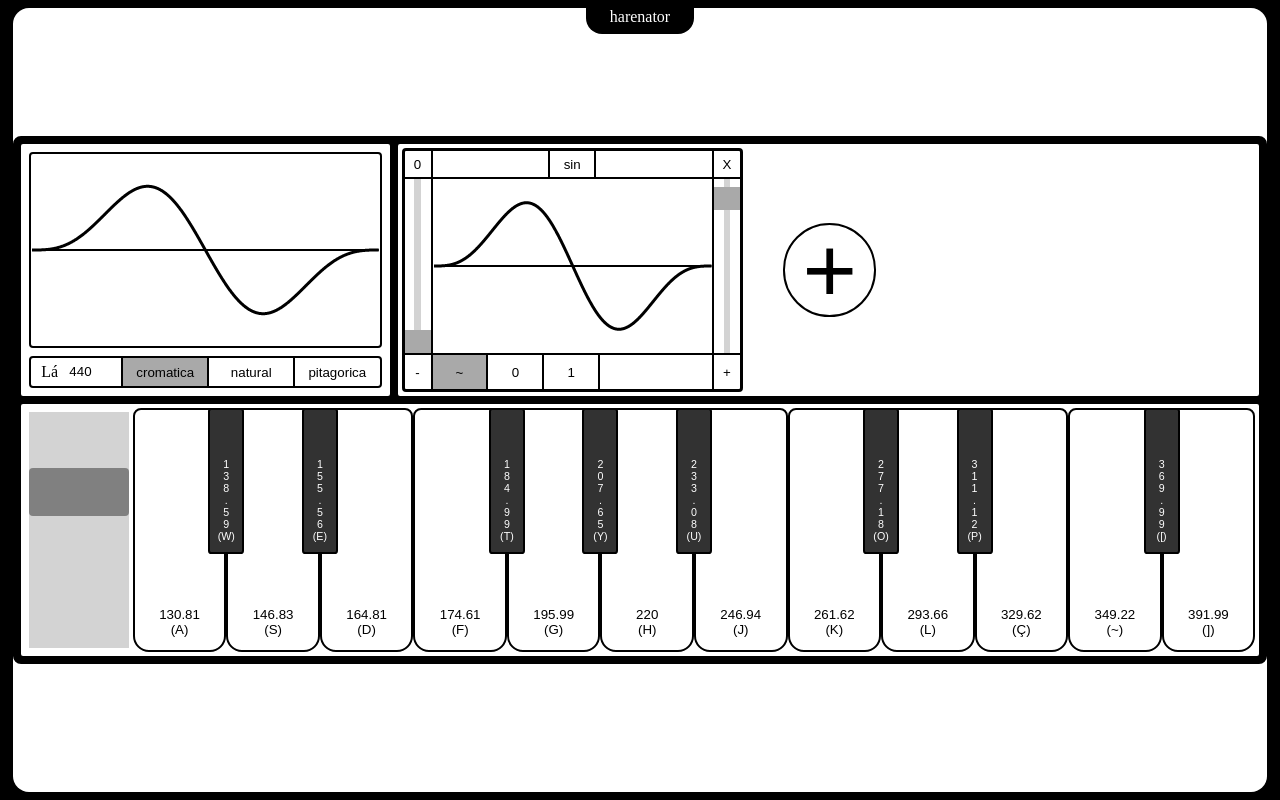
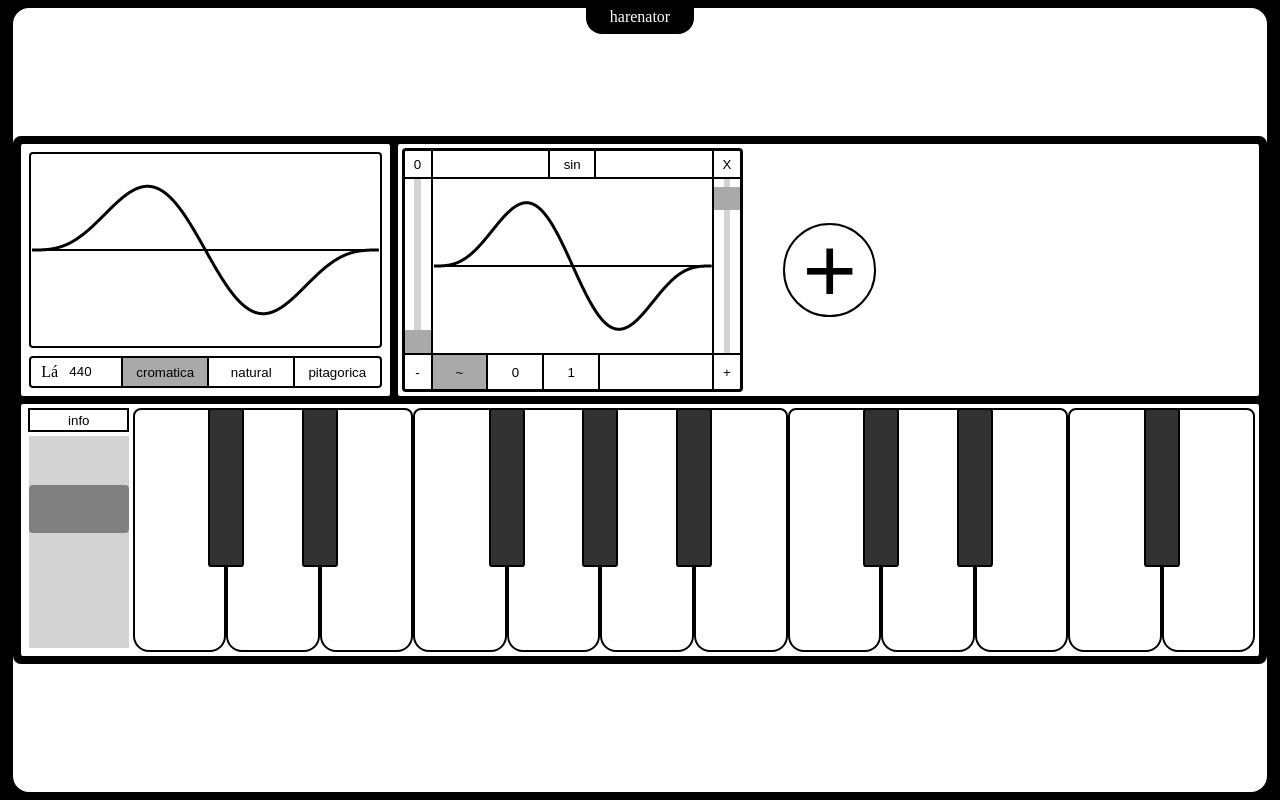
Before and after one commit to k-lila/react_synth, a React (Vite) app: page / in a window 1280 px wide. Built offline with nearby package versions, Linux system fonts and the light colour scheme.

Commit message:
botão info adicionado

```diff
--- a/src/components/blackpianokey/index.tsx
+++ b/src/components/blackpianokey/index.tsx
@@ -66,14 +66,26 @@ const PianoBlackKey = ({ ...props }: PianoKeyProps) => {
         onTouchEnd={handleKeyUp}
         className={keyboardkey?.pressed ? '--bg-blackkeypressed' : ''}
       >
-        <span>
-          {`${Math.floor((Math.ceil(props.frequency * 1000) / 1000) * 100) / 100}`
-            .split('')
-            .map((char, i) => (
-              <div key={i}>{char}</div>
-            ))}
-          <div>{`(${getKeyboardKey(keyboardkey ? keyboardkey.keycode : '')})`}</div>
-        </span>
+        {props.infonum === 0 ? null : (
+          <span>
+            {props.infonum === 3
+              ? `${Math.floor((Math.ceil(props.frequency * 1000) / 1000) * 100) / 100}`
+                  .split('')
+                  .map((char, i) => <div key={i}>{char}</div>)
+              : null}
+            <div style={{ marginTop: '5px' }}>
+              {props.natural
+                ? props.infonum == 1
+                  ? `${getKeyboardKey(keyboardkey ? keyboardkey.keycode : '')}`
+                  : props.flat
+                    ? 'b'
+                    : '#'
+                : props.infonum == 1
+                  ? `${getKeyboardKey(keyboardkey ? keyboardkey.keycode : '')}`
+                  : '#/b'}
+            </div>
+          </span>
+        )}
       </button>
     </PianoBlackKeyStyled>
   )
--- a/src/components/menu/index.tsx
+++ b/src/components/menu/index.tsx
@@ -11,9 +11,7 @@ const Menu = () => {
   return (
     <MenuStyled>
       <div className="input">
-        <label className="--bg-lightgray" htmlFor="reference">
-          {'Lá'}
-        </label>
+        <label htmlFor="reference">{'Lá'}</label>
         <input
           type="number"
           step={0.1}
--- a/src/components/pianokey/index.tsx
+++ b/src/components/pianokey/index.tsx
@@ -11,6 +11,9 @@ const PianoKey = ({ ...props }: PianoKeyProps) => {
   const { play, stop } = usePlayStop(props.wavedata, props.audioctx)
   const keyboardkey = useSelector((state: RootReducer) => state.keyboardkeys)
     .naturalkeys[props.id]
+
+  const notesA = ['Dó', 'Ré', 'Mi', 'Fá', 'Sol', 'Lá', 'Sí']
+  const notesB = ['C', 'D', 'E', 'F', 'G', 'A', 'B']
 
   const handleKeyDown = () => {
     if (!keyboardkey.pressed && keyboardkey.pressed != undefined) {
@@ -41,9 +44,18 @@ const PianoKey = ({ ...props }: PianoKeyProps) => {
       >
         <span>
           <div>
-            {Math.floor((Math.ceil(props.frequency * 1000) / 1000) * 100) / 100}
+            {props.infonum === 3
+              ? Math.floor((Math.ceil(props.frequency * 1000) / 1000) * 100) /
+                100
+              : null}
             <br />
-            {`(${getKeyboardKey(keyboardkey ? keyboardkey.keycode : '')})`}
+            {props.infonum === 0
+              ? null
+              : props.infonum === 1
+                ? `${getKeyboardKey(keyboardkey ? keyboardkey.keycode : '')}`
+                : props.infonum === 2
+                  ? notesA[props.id > 6 ? props.id - 7 : props.id]
+                  : notesB[props.id > 6 ? props.id - 7 : props.id]}
           </div>
         </span>
       </button>
--- a/src/containers/pianokeyboard/index.tsx
+++ b/src/containers/pianokeyboard/index.tsx
@@ -4,14 +4,15 @@ import PianoKey from '../../components/pianokey'
 import useKeyboardQWERTY from '../../hooks/useKeyboardQWERTY'
 import useWindowSize from '../../hooks/useWindowsSize'
 import { KeyboardContainer, PianoKeyboardStyled } from './styles'
+import useInfoBtn from '../../hooks/useInfoBtn'
 
 const PianoKeyboard = ({ ...props }: PianoKeyboardProps) => {
   const { windowsize } = useWindowSize()
+  const { info, changeInfo } = useInfoBtn()
   useKeyboardQWERTY()
 
   const keyboardSize =
     windowsize.width < 600 ? 5 : windowsize.width >= 1024 ? 12 : 8
-
   const keyboard = []
   for (let i = 0; i < keyboardSize; i++) {
     keyboard.push(
@@ -21,10 +22,10 @@ const PianoKeyboard = ({ ...props }: PianoKeyboardProps) => {
         frequency={props.naturalfrequencies[i]}
         wavedata={props.naturalkeys[i]}
         audioctx={props.audioctx}
+        infonum={info}
       />
     )
   }
-
   const blackKeyboard =
     props.scale === 'pitagoric'
       ? null
@@ -41,6 +42,7 @@ const PianoKeyboard = ({ ...props }: PianoKeyboardProps) => {
                     audioctx={props.audioctx}
                     natural
                     flat
+                    infonum={info}
                   />
                   <PianoBlackKey
                     key={`11${i - 1}`}
@@ -49,6 +51,7 @@ const PianoKeyboard = ({ ...props }: PianoKeyboardProps) => {
                     wavedata={props.unnaturalkeys[i - 1][1]}
                     audioctx={props.audioctx}
                     natural
+                    infonum={info}
                   />
                 </div>
               )
@@ -70,6 +73,7 @@ const PianoKeyboard = ({ ...props }: PianoKeyboardProps) => {
                     frequency={props.unnaturalfrequencies[_i][0]}
                     wavedata={props.unnaturalkeys[_i][0]}
                     audioctx={props.audioctx}
+                    infonum={info}
                   />
                 )
               }
@@ -79,7 +83,15 @@ const PianoKeyboard = ({ ...props }: PianoKeyboardProps) => {
 
   return (
     <PianoKeyboardStyled>
-      <KeyboardVolume />
+      <div className="vol">
+        <button
+          onClick={changeInfo}
+          className={`${info === 0 ? '' : info === 1 ? '--bg-lightgray' : info == 2 ? '--bg-darkgray' : '--bg-darkergray'}`}
+        >
+          info
+        </button>
+        <KeyboardVolume />
+      </div>
       <KeyboardContainer $num={keyboard.length}>
         {keyboard}
         <div className="black-keys-container">{blackKeyboard}</div>
--- a/src/containers/pianokeyboard/styles.ts
+++ b/src/containers/pianokeyboard/styles.ts
@@ -11,6 +11,24 @@ export const PianoKeyboardStyled = styled.section`
   border-radius: 0.25em;
   grid-column: span 2;
   background-color: white;
+
+  .vol {
+    display: grid;
+    grid-template-rows: 10% 90%;
+    height: 100%;
+    button {
+      margin: 0 0.25em;
+      border: 2px solid black;
+      display: flex;
+      align-items: center;
+      justify-content: center;
+    }
+  }
+
+  @media screen and (max-height: 450px) {
+    font-size: 0.8em;
+  }
+
   @media screen and (max-width: 600px) {
     grid-column: span 1;
   }
@@ -31,7 +49,7 @@ export const KeyboardContainer = styled.div<{ $num: number }>`
     position: absolute;
     pointer-events: none;
     width: 100%;
-    height: 60%;
+    height: 65%;
     display: flex;
     justify-content: space-around;
     padding: 0 calc(100% / ${(props) => props.$num * 2});
--- /dev/null
+++ b/src/hooks/useInfoBtn.ts
@@ -0,0 +1,11 @@
+import { useState } from 'react'
+
+function useInfoBtn() {
+  const [info, setInfo] = useState(0)
+  const changeInfo = () => {
+    setInfo(info + 1 == 4 ? 0 : info + 1)
+  }
+  return { info, changeInfo }
+}
+
+export default useInfoBtn
--- a/src/styles.ts
+++ b/src/styles.ts
@@ -27,8 +27,17 @@ export const GlobalStyle = createGlobalStyle`
     visibility: hidden;
   }
 
+
+  .--bg-lightgray {
+    background-color: lightgray;
+  }
+
   .--bg-darkgray {
     background-color: darkgray;
+  }
+
+  .--bg-darkergray {
+    background-color: rgba(100, 100, 100);
   }
 
   .--bg-blackkeypressed {
--- a/src/types/propstypes.d.ts
+++ b/src/types/propstypes.d.ts
@@ -5,6 +5,7 @@ declare type PianoKeyProps = {
   audioctx: AudioContext
   natural?: boolean
   flat?: boolean
+  infonum: number
 }
 
 declare type PianoKeyboardProps = {
```
